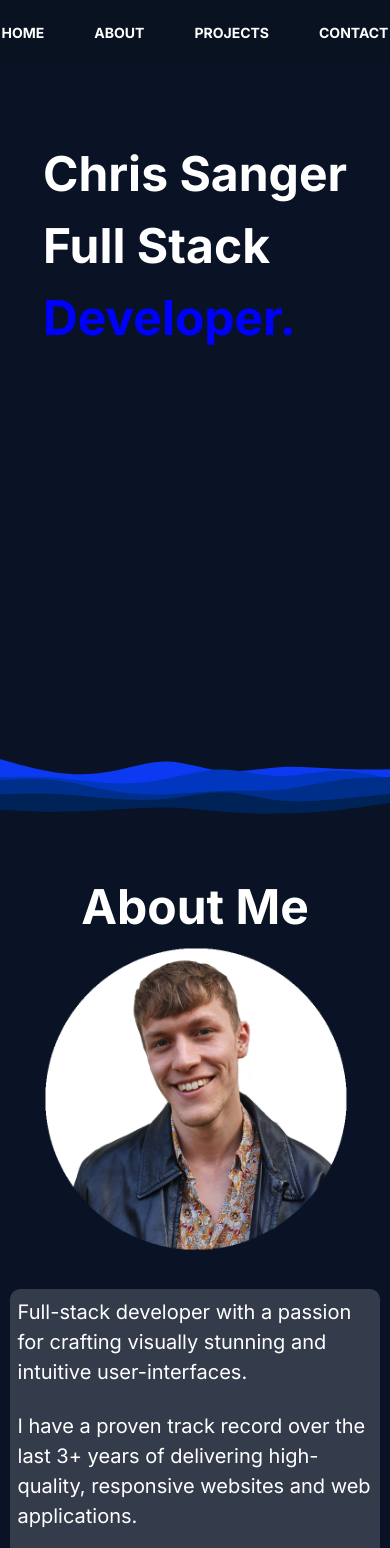
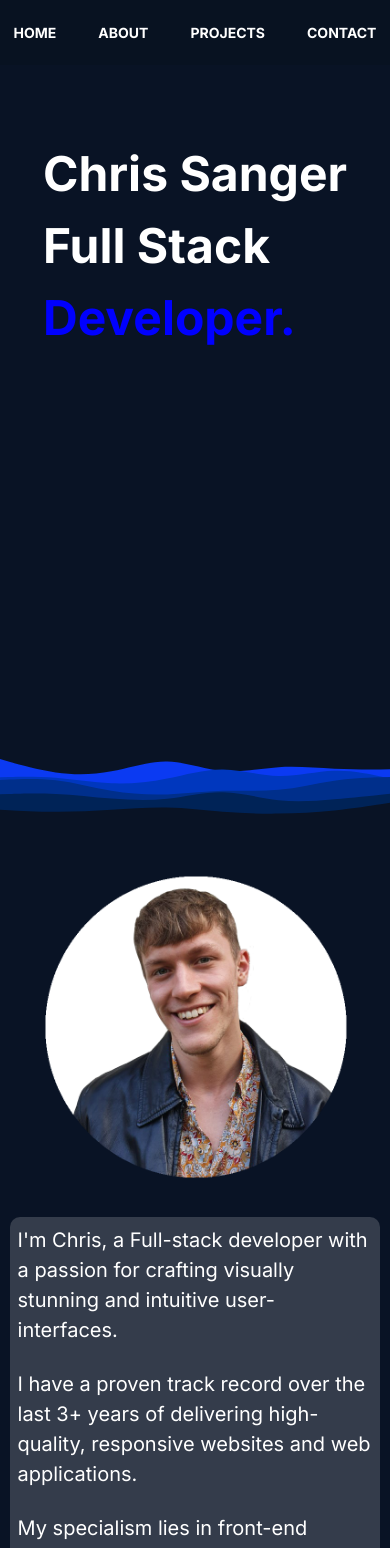
Before and after one commit to C0dingChris/Portfolio, a React (Create React App) app: page / in a window 390 px wide. Shown: the top 1548 px of the page. Built offline with nearby package versions, Linux system fonts and the light colour scheme.

Commit message:
navbar changes for mobile

```diff
--- a/src/Components/About/about.js
+++ b/src/Components/About/about.js
@@ -6,15 +6,15 @@ export default class about extends Component {
   render() {
     return (
       <div>
-        <h2>About Me</h2>
         <div className="about-wrapper">
+          <h2> </h2>
           <div className="profile-pic-container">
             <img className="pp" src={pp} alt="Chris Sanger" />
           </div>
           <div className="about-container">
             <p>
-              Full-stack developer with a passion for crafting visually stunning
-              and intuitive user-interfaces.
+              I'm Chris, a Full-stack developer with a passion for crafting
+              visually stunning and intuitive user-interfaces.
             </p>
             <br></br>
             <p>
--- a/src/Components/Blob/blob.css
+++ b/src/Components/Blob/blob.css
@@ -30,6 +30,6 @@
 }
 
 .blob:nth-child(2){
-    filter: blur(60px);
+    filter: blur(80px);
 
 }
--- a/src/Components/Navbar/navbar.css
+++ b/src/Components/Navbar/navbar.css
@@ -76,11 +76,11 @@
 
   ul {
     display: flex;
-    gap: 1rem;
+    gap: 0.5rem;
     font-size: 2rem;
     font-family: Inter;
     list-style: none;
-    padding: 0;
+    padding: 5px;
   }
 
   li {
```
